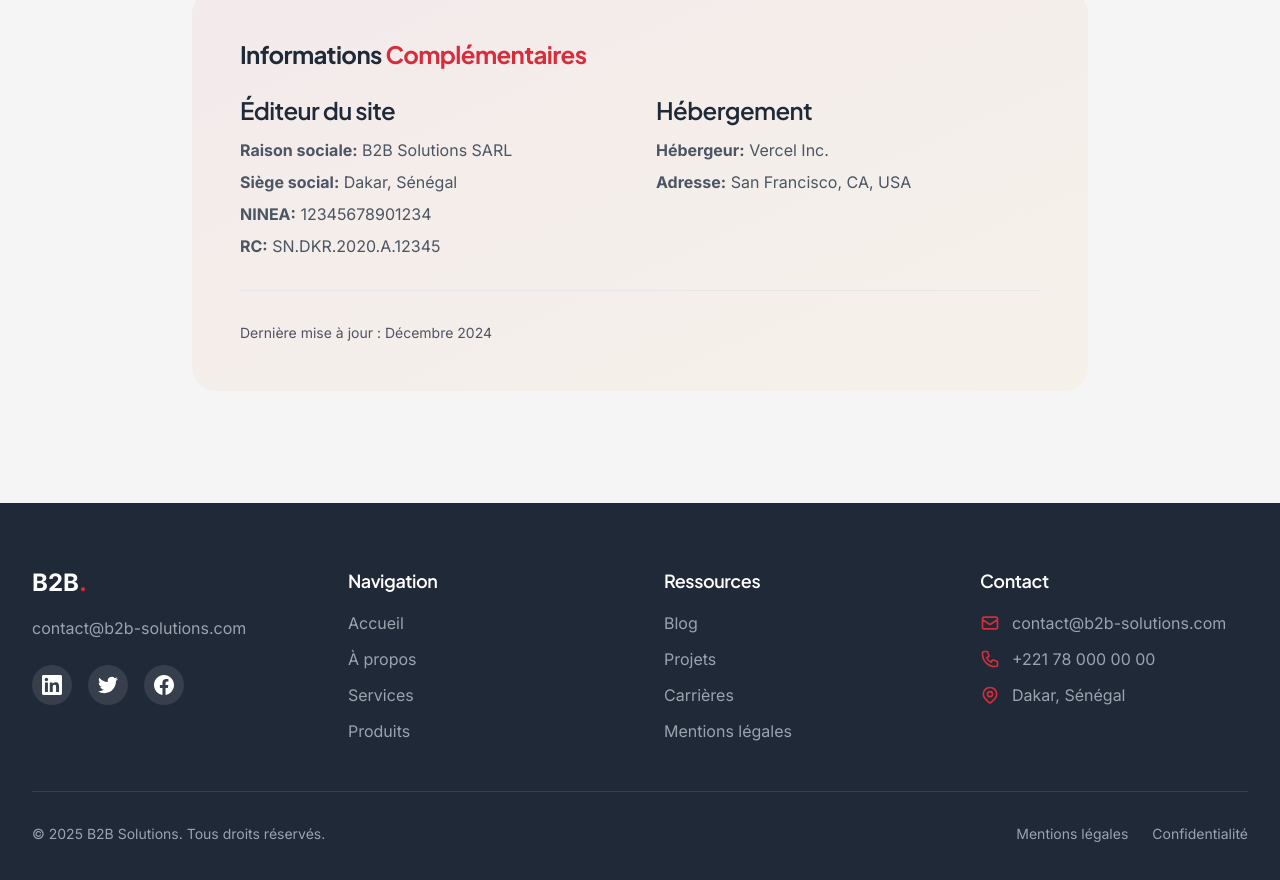
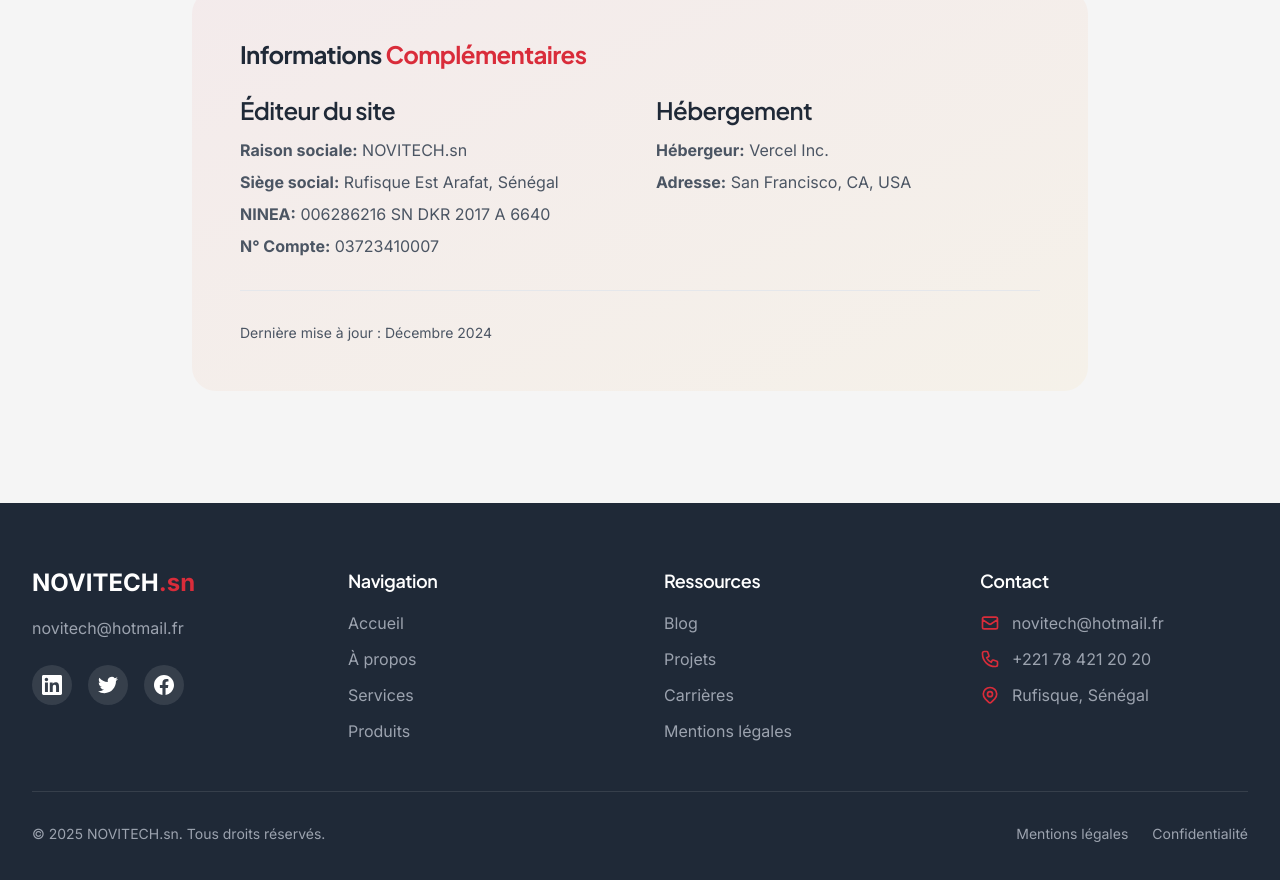
Before and after one commit to RawaneG/B2B-Industrial, a Next.js app: page /legal in a window 1280 px wide. Shown: the part 1340-2220 px from the top of the page. Built offline with nearby package versions, Linux system fonts and the light colour scheme.

Commit message:
feat: Update branding from B2B Solutions to NOVITECH.sn across the application

```diff
--- a/components/Navbar.js
+++ b/components/Navbar.js
@@ -4,7 +4,7 @@
 import { useLanguage } from '@/lib/i18n';
 
 /**
- * A responsive navigation bar for the B2B application with language switcher.
+ * A responsive navigation bar for the NOVITECH.sn application with language switcher.
  */
 export default function Navbar() {
   const { t, locale, switchLanguage, availableLocales } = useLanguage();
@@ -26,7 +26,7 @@
         <div className="flex items-center space-x-4">
           <Link href="/">
             <span className="text-white font-bold text-xl tracking-tight hover:text-primary transition-colors">
-              B2B <span className="text-primary">Solutions</span>
+              NOVITECH<span className="text-primary">.sn</span>
             </span>
           </Link>
         </div>
@@ -50,11 +50,10 @@
               <button
                 key={lang}
                 onClick={() => switchLanguage(lang)}
-                className={`px-3 py-1.5 text-xs font-semibold rounded-full transition-all duration-300 ${
-                  locale === lang
+                className={`px-3 py-1.5 text-xs font-semibold rounded-full transition-all duration-300 ${locale === lang
                     ? 'bg-primary text-white shadow-md'
                     : 'text-white/70 hover:text-white hover:bg-white/10'
-                }`}
+                  }`}
               >
                 {lang.toUpperCase()}
               </button>
@@ -109,11 +108,10 @@
                       switchLanguage(lang);
                       setIsMobileMenuOpen(false);
                     }}
-                    className={`px-4 py-2 text-sm font-semibold rounded-full transition-all ${
-                      locale === lang
+                    className={`px-4 py-2 text-sm font-semibold rounded-full transition-all ${locale === lang
                         ? 'bg-primary text-white'
                         : 'text-white/70 bg-white/10'
-                    }`}
+                      }`}
                   >
                     {lang.toUpperCase()}
                   </button>
--- a/components/layout/Footer.js
+++ b/components/layout/Footer.js
@@ -38,7 +38,7 @@
           <div className="lg:col-span-1">
             <Link href="/" className="inline-block mb-4">
               <span className="text-2xl font-bold">
-                B2B<span className="text-primary">.</span>
+                NOVITECH<span className="text-primary">.sn</span>
               </span>
             </Link>
             <p className="text-gray-400 mb-6 leading-relaxed">
@@ -117,7 +117,7 @@
         {/* Bottom Bar */}
         <div className="border-t border-white/10 mt-12 pt-8 flex flex-col md:flex-row justify-between items-center gap-4">
           <p className="text-gray-400 text-sm">
-            © {currentYear} B2B Solutions. {t('footer.allRightsReserved')}
+            © {currentYear} NOVITECH.sn. {t('footer.allRightsReserved')}
           </p>
           <div className="flex gap-6 text-sm">
             <Link href="/legal" className="text-gray-400 hover:text-primary transition-colors">
@@ -137,17 +137,17 @@
   const icons = {
     linkedin: (
       <svg className="w-5 h-5" fill="currentColor" viewBox="0 0 24 24">
-        <path d="M20.447 20.452h-3.554v-5.569c0-1.328-.027-3.037-1.852-3.037-1.853 0-2.136 1.445-2.136 2.939v5.667H9.351V9h3.414v1.561h.046c.477-.9 1.637-1.85 3.37-1.85 3.601 0 4.267 2.37 4.267 5.455v6.286zM5.337 7.433c-1.144 0-2.063-.926-2.063-2.065 0-1.138.92-2.063 2.063-2.063 1.14 0 2.064.925 2.064 2.063 0 1.139-.925 2.065-2.064 2.065zm1.782 13.019H3.555V9h3.564v11.452zM22.225 0H1.771C.792 0 0 .774 0 1.729v20.542C0 23.227.792 24 1.771 24h20.451C23.2 24 24 23.227 24 22.271V1.729C24 .774 23.2 0 22.222 0h.003z"/>
+        <path d="M20.447 20.452h-3.554v-5.569c0-1.328-.027-3.037-1.852-3.037-1.853 0-2.136 1.445-2.136 2.939v5.667H9.351V9h3.414v1.561h.046c.477-.9 1.637-1.85 3.37-1.85 3.601 0 4.267 2.37 4.267 5.455v6.286zM5.337 7.433c-1.144 0-2.063-.926-2.063-2.065 0-1.138.92-2.063 2.063-2.063 1.14 0 2.064.925 2.064 2.063 0 1.139-.925 2.065-2.064 2.065zm1.782 13.019H3.555V9h3.564v11.452zM22.225 0H1.771C.792 0 0 .774 0 1.729v20.542C0 23.227.792 24 1.771 24h20.451C23.2 24 24 23.227 24 22.271V1.729C24 .774 23.2 0 22.222 0h.003z" />
       </svg>
     ),
     twitter: (
       <svg className="w-5 h-5" fill="currentColor" viewBox="0 0 24 24">
-        <path d="M23.953 4.57a10 10 0 01-2.825.775 4.958 4.958 0 002.163-2.723c-.951.555-2.005.959-3.127 1.184a4.92 4.92 0 00-8.384 4.482C7.69 8.095 4.067 6.13 1.64 3.162a4.822 4.822 0 00-.666 2.475c0 1.71.87 3.213 2.188 4.096a4.904 4.904 0 01-2.228-.616v.06a4.923 4.923 0 003.946 4.827 4.996 4.996 0 01-2.212.085 4.936 4.936 0 004.604 3.417 9.867 9.867 0 01-6.102 2.105c-.39 0-.779-.023-1.17-.067a13.995 13.995 0 007.557 2.209c9.053 0 13.998-7.496 13.998-13.985 0-.21 0-.42-.015-.63A9.935 9.935 0 0024 4.59z"/>
+        <path d="M23.953 4.57a10 10 0 01-2.825.775 4.958 4.958 0 002.163-2.723c-.951.555-2.005.959-3.127 1.184a4.92 4.92 0 00-8.384 4.482C7.69 8.095 4.067 6.13 1.64 3.162a4.822 4.822 0 00-.666 2.475c0 1.71.87 3.213 2.188 4.096a4.904 4.904 0 01-2.228-.616v.06a4.923 4.923 0 003.946 4.827 4.996 4.996 0 01-2.212.085 4.936 4.936 0 004.604 3.417 9.867 9.867 0 01-6.102 2.105c-.39 0-.779-.023-1.17-.067a13.995 13.995 0 007.557 2.209c9.053 0 13.998-7.496 13.998-13.985 0-.21 0-.42-.015-.63A9.935 9.935 0 0024 4.59z" />
       </svg>
     ),
     facebook: (
       <svg className="w-5 h-5" fill="currentColor" viewBox="0 0 24 24">
-        <path d="M24 12.073c0-6.627-5.373-12-12-12s-12 5.373-12 12c0 5.99 4.388 10.954 10.125 11.854v-8.385H7.078v-3.47h3.047V9.43c0-3.007 1.792-4.669 4.533-4.669 1.312 0 2.686.235 2.686.235v2.953H15.83c-1.491 0-1.956.925-1.956 1.874v2.25h3.328l-.532 3.47h-2.796v8.385C19.612 23.027 24 18.062 24 12.073z"/>
+        <path d="M24 12.073c0-6.627-5.373-12-12-12s-12 5.373-12 12c0 5.99 4.388 10.954 10.125 11.854v-8.385H7.078v-3.47h3.047V9.43c0-3.007 1.792-4.669 4.533-4.669 1.312 0 2.686.235 2.686.235v2.953H15.83c-1.491 0-1.956.925-1.956 1.874v2.25h3.328l-.532 3.47h-2.796v8.385C19.612 23.027 24 18.062 24 12.073z" />
       </svg>
     ),
   };
--- a/pages/blog/[slug].js
+++ b/pages/blog/[slug].js
@@ -156,7 +156,7 @@
           >
             <div className="flex items-center gap-6">
               <div className="w-20 h-20 bg-gradient-to-br from-primary to-accent rounded-full flex items-center justify-center text-white text-2xl font-bold">
-                B2B
+                NV
               </div>
               <div>
                 <h3 className="text-xl font-bold text-secondary mb-1">{t('blog.authorTeam')}</h3>
--- a/pages/careers.js
+++ b/pages/careers.js
@@ -192,7 +192,7 @@
 
                 {/* Action */}
                 <motion.a
-                  href="mailto:hr@b2b-solutions.com"
+                  href="mailto:novitech@hotmail.fr"
                   whileHover={{ scale: 1.05 }}
                   whileTap={{ scale: 0.95 }}
                   className="bg-primary text-white py-3 px-6 rounded-xl font-semibold hover:bg-red-700 transition-all shadow-lg shadow-primary/30 whitespace-nowrap"
@@ -226,7 +226,7 @@
             {t('careers.ctaDesc')}
           </motion.p>
           <motion.a
-            href="mailto:hr@b2b-solutions.com"
+            href="mailto:novitech@hotmail.fr"
             initial={{ opacity: 0, y: 20 }}
             whileInView={{ opacity: 1, y: 0 }}
             viewport={{ once: true }}
--- a/pages/contact.js
+++ b/pages/contact.js
@@ -33,7 +33,7 @@
         </svg>
       ),
       label: 'Email',
-      value: 'contact@b2b-solutions.com',
+      value: 'novitech@hotmail.fr',
     },
     {
       icon: (
@@ -42,7 +42,7 @@
         </svg>
       ),
       label: t('contact.phoneLabel'),
-      value: '+221 78 000 00 00',
+      value: '+221 78 421 20 20',
     },
     {
       icon: (
@@ -52,7 +52,7 @@
         </svg>
       ),
       label: t('contact.addressLabel'),
-      value: 'Dakar, Sénégal',
+      value: 'Rufisque Est Arafat, Sénégal',
     },
   ];
 
--- a/pages/legal.js
+++ b/pages/legal.js
@@ -112,10 +112,10 @@
               <div>
                 <h3 className="font-semibold text-secondary mb-3">{t('legal.editorTitle')}</h3>
                 <ul className="space-y-2 text-gray-600">
-                  <li><strong>{t('legal.editorCompany')}:</strong> B2B Solutions SARL</li>
-                  <li><strong>{t('legal.editorAddress')}:</strong> Dakar, Sénégal</li>
-                  <li><strong>NINEA:</strong> 12345678901234</li>
-                  <li><strong>RC:</strong> SN.DKR.2020.A.12345</li>
+                  <li><strong>{t('legal.editorCompany')}:</strong> NOVITECH.sn</li>
+                  <li><strong>{t('legal.editorAddress')}:</strong> Rufisque Est Arafat, Sénégal</li>
+                  <li><strong>NINEA:</strong> 006286216 SN DKR 2017 A 6640</li>
+                  <li><strong>N° Compte:</strong> 03723410007</li>
                 </ul>
               </div>
 
```
Also changed, not shown: lib/constants/index.js, lib/i18n/translations.js, 1 other file (tests, documents, lock files or other folders).
